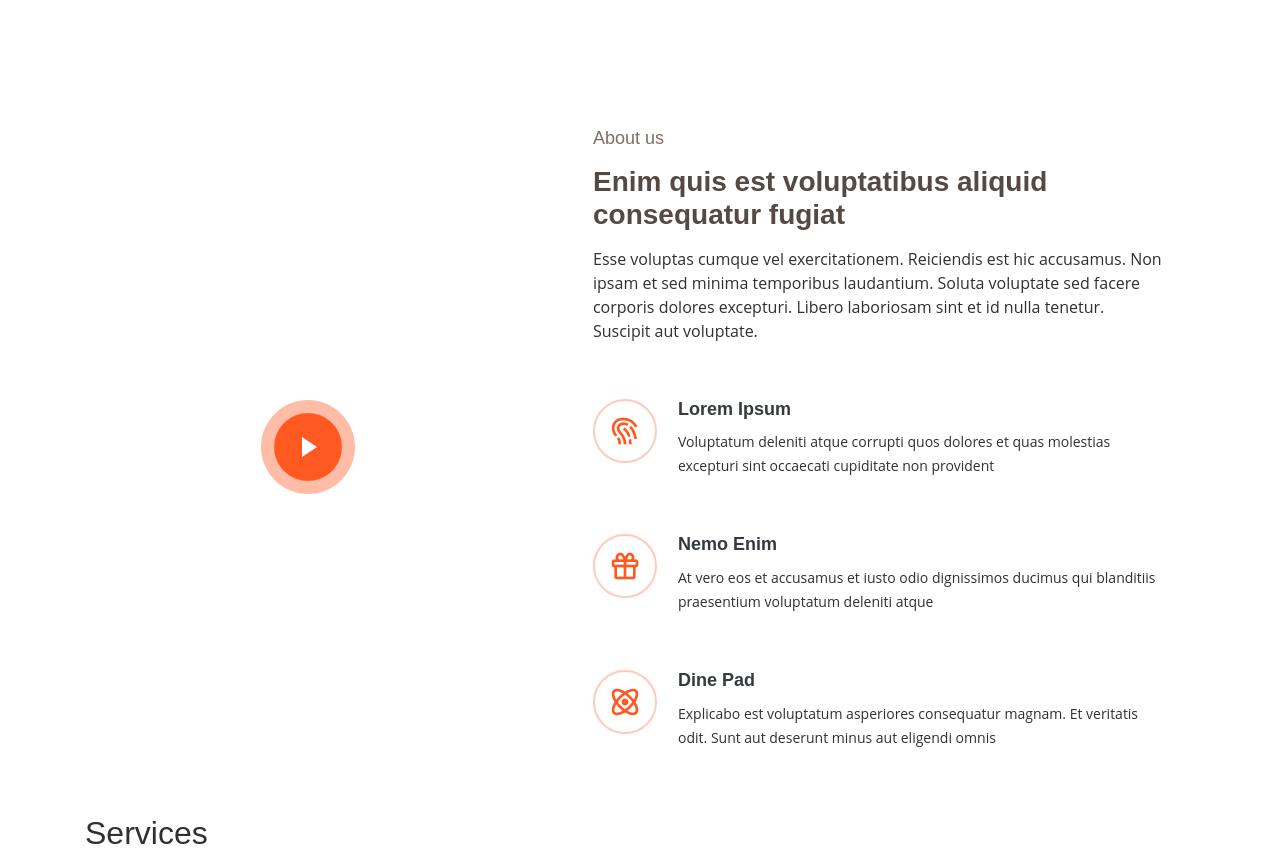
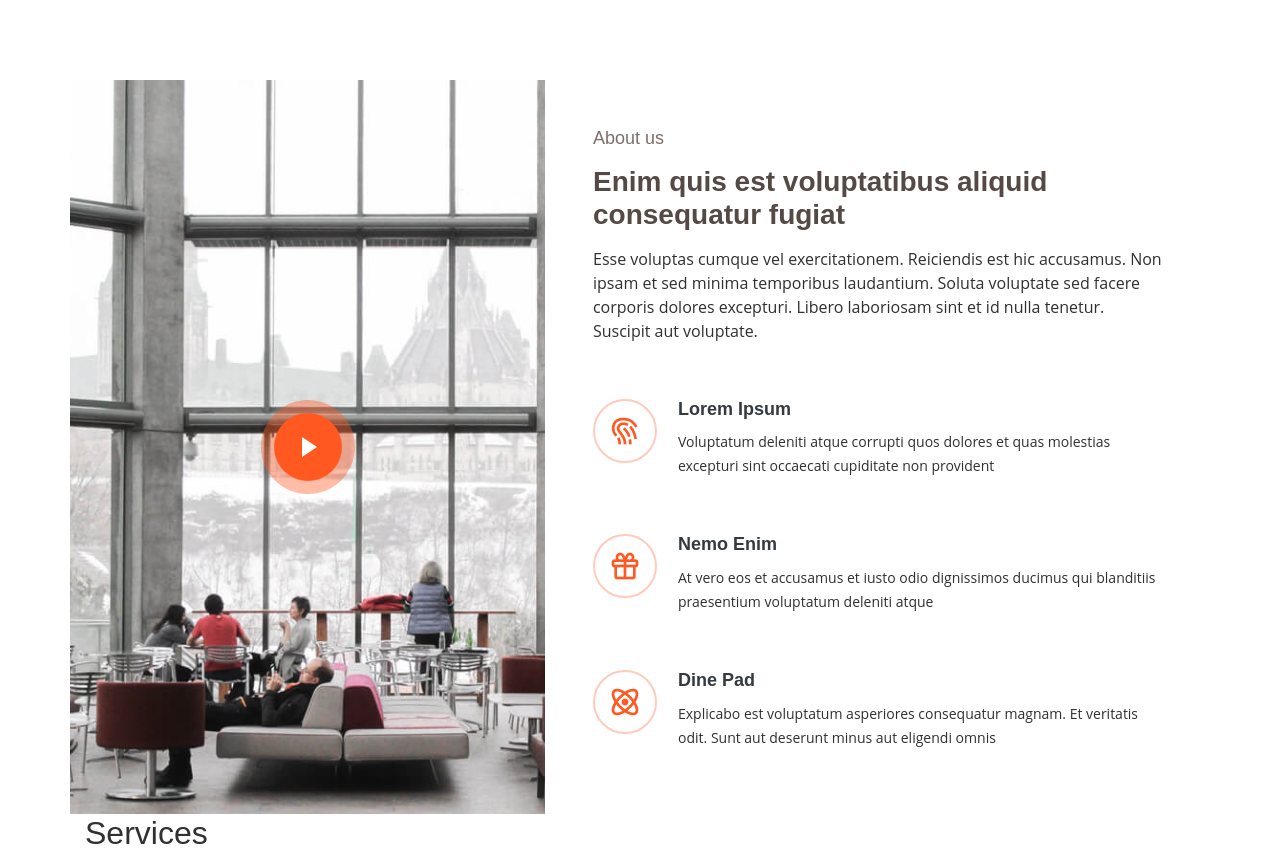
Before and after one commit to shksinner/FlexZone, a plain HTML site: page index.html in a window 1280 px wide. Shown: the part 550-1405 px from the top of the page. Drawn offline with nearby package versions, Linux system fonts and the light colour scheme.

Commit message:
Update style.css

```diff
--- a/style.css
+++ b/style.css
@@ -404,7 +404,7 @@ body {
     font-size: 14px;
   }
   .about .video-box {
-    background: url("assets/img/about-img.jpg") center center no-repeat;
+    background: url("about-img.jpg") center center no-repeat;
     background-size: cover;
     min-height: 500px;
   }
```
